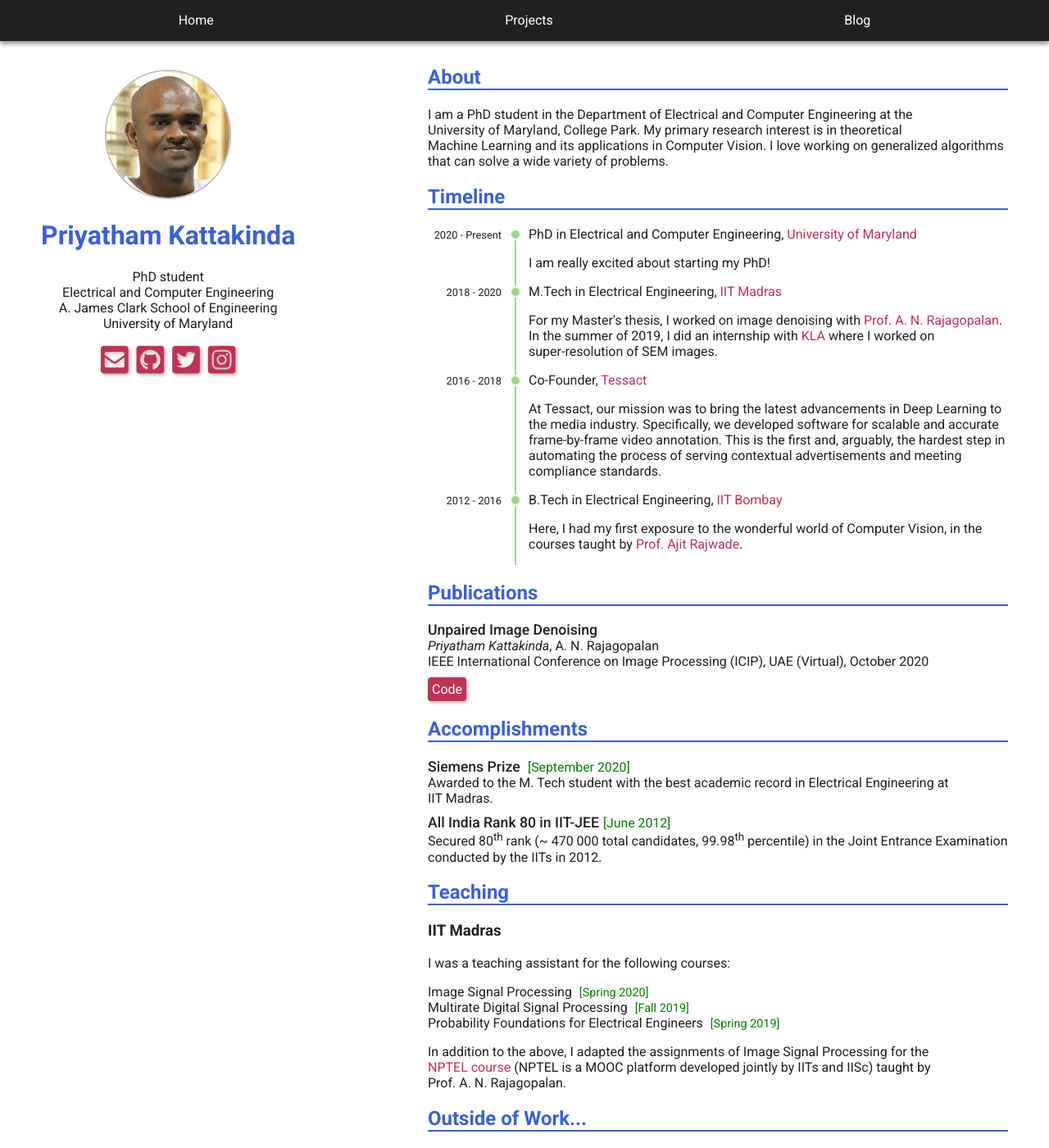
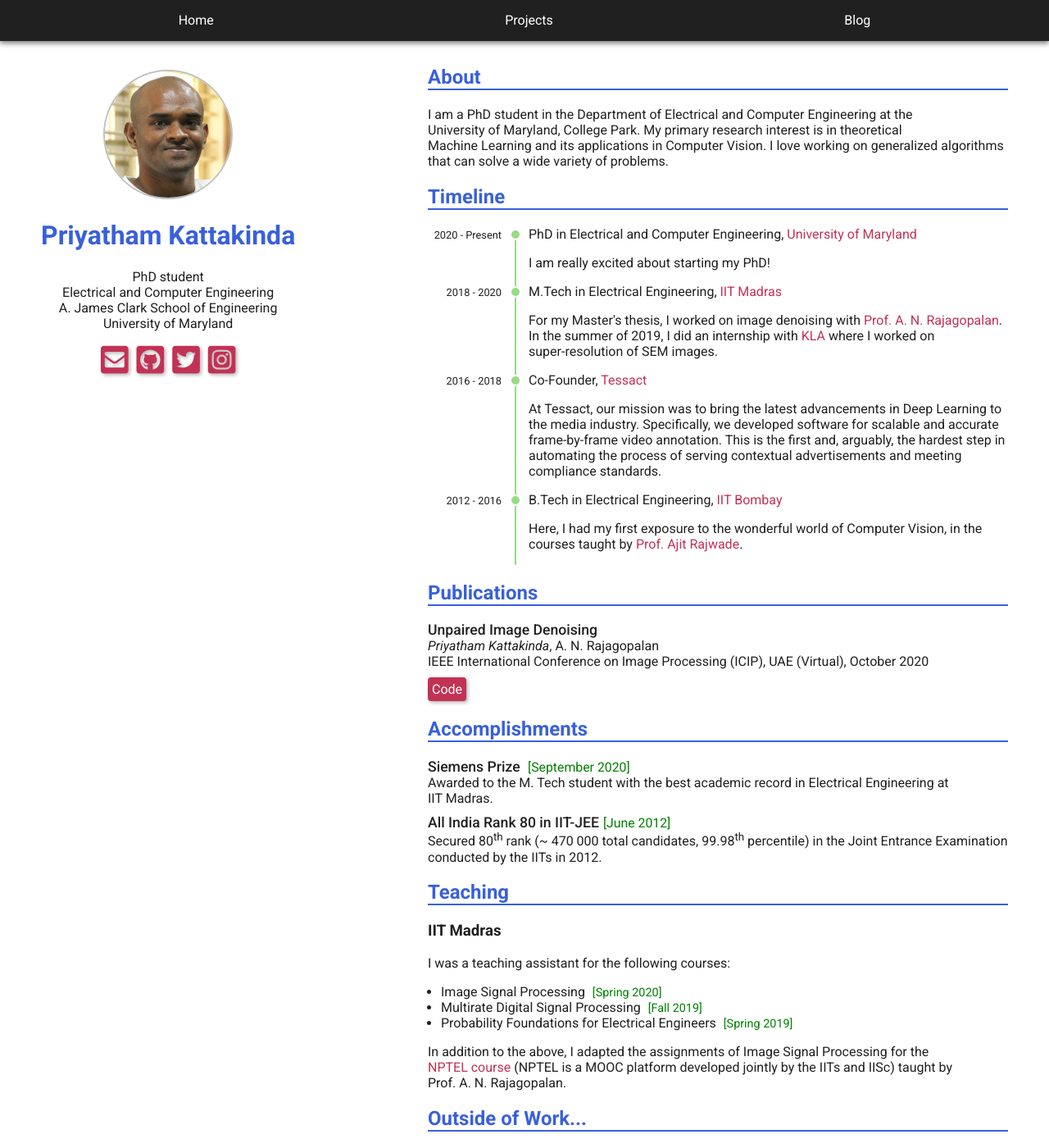
Before and after one commit to priyathamkat/priyathamkat.github.io, a Jekyll site: the page built from index.nonamp.html, in a window 1280 px wide and 1400 px high. Shown: the whole window at 82% size. Built offline with Jekyll 4.4.1, drawn with Linux system fonts in a browser that asks for light colours; nearby versions of some CDN libraries.

Commit message:
Add favicon and adjust line breaks

```diff
--- a/assets/css/index.css
+++ b/assets/css/index.css
@@ -7,7 +7,7 @@
     padding-bottom: 25px;
 }
 
-@media screen and (min-width: 1100px) {
+@media screen and (min-width: 1000px) {
     .info-card {
         float: left;
         padding-right: 20px;
@@ -21,8 +21,7 @@
 }
 
 .headshot {
-    width: 150px;
-    border-radius: 80px;
+    border-radius: 150px;
     border: 2px solid silver;
 }
 
@@ -125,6 +124,11 @@
     margin-right: 0px;
 }
 
+#course-list {
+    list-style-type: disc;
+    padding-left: 1em;
+}
+
 .when {
     padding-left: 5px;
     font-size: 0.9em;
--- a/index.nonamp.html
+++ b/index.nonamp.html
@@ -9,6 +9,7 @@
     <meta name="viewport" content="width=device-width,minimum-scale=1,initial-scale=1.0">
     <meta name="description" content="Priyatham Kattakinda's personal webpage">
     <link rel="amphtml" href="https:/priyathamkat.com/index.html">
+    <link rel="icon" href="/assets/images/favicon.ico" sizes="16x16 32x32" type="image/png">
     <link href="https://fonts.googleapis.com/css2?family=Roboto:ital,wght@0,400;0,500;0,700;1,400&display=swap"
         rel="stylesheet">
     <link rel="stylesheet" href="https://use.fontawesome.com/releases/v5.14.0/css/all.css"
@@ -187,14 +188,16 @@
             <h2>Teaching</h2>
             <h3>IIT Madras</h3>
             <p>I was a teaching assistant for the following courses:</p>
-            <ul>
+            <ul id="course-list">
                 <li>Image Signal Processing <span class="when">Spring 2020</span></li>
                 <li>Multirate Digital Signal Processing <span class="when">Fall 2019</span></li>
-                <li>Probability Foundations for Electrical Engineers <span class="when">Spring 2019</span></li>
+                <li>Probability Foundations for <span class="nowrap">Electrical Engineers
+                        <span class="when">Spring 2019</span></span>
+                </li>
             </ul>
             In addition to the above, I adapted the assignments of Image Signal Processing for the
             <a href="https://onlinecourses.nptel.ac.in/noc20_ee83/preview">NPTEL course</a> (NPTEL is a MOOC platform
-            developed jointly by IITs and IISc) taught by
+            developed jointly by the IITs and IISc) taught by
             <span class="nowrap">Prof. A. N. Rajagopalan</span>.
         </section>
         <section id="outside-of-work">
```
Also changed, not shown: index.html (+12 -4 lines), assets/images/favicon.ico (added).
